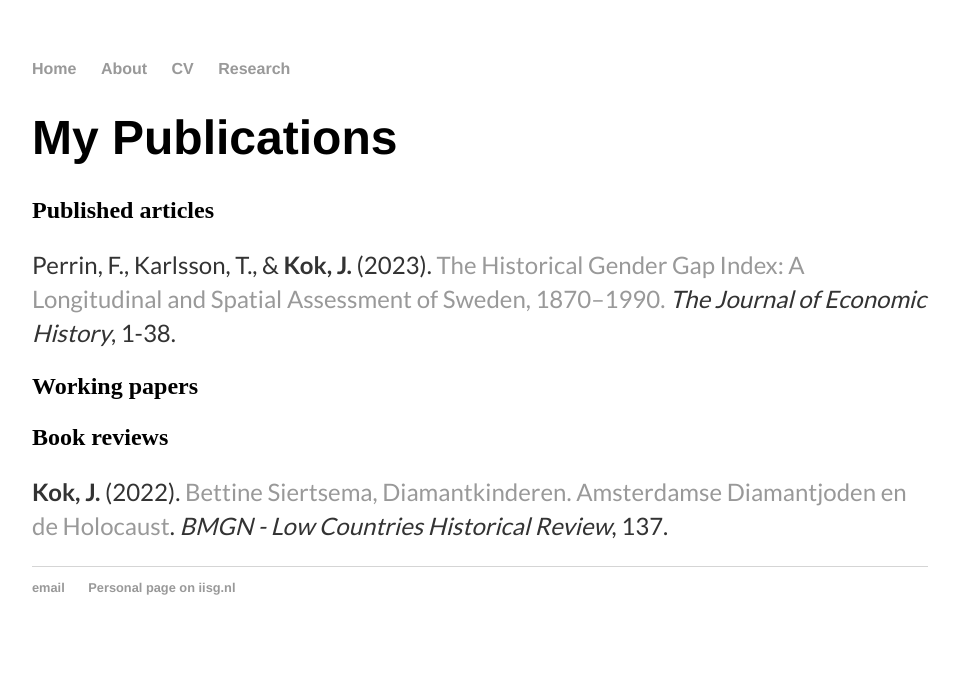
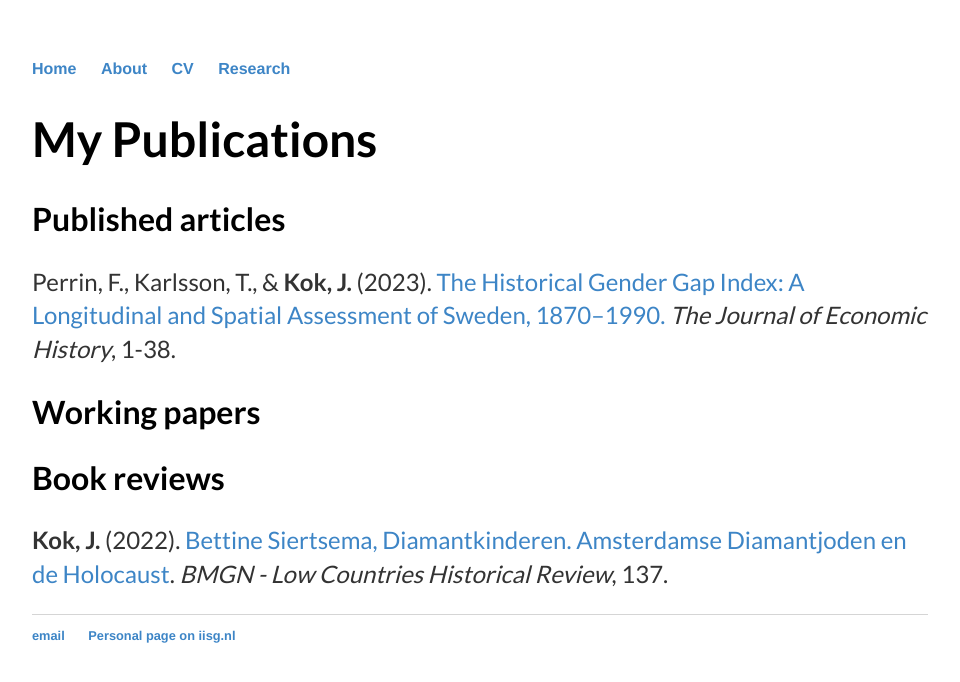
Before and after one commit to kok-joris/kok-joris.github.io, a Jekyll site: the page built from research/index.html, in a window 1280 px wide. Shown: the top 682 px of the page, without its empty margins (160-1120 px from the left). Built offline with Jekyll 4.4.1, drawn with Linux system fonts in a browser that asks for light colours; Markdown is read by kramdown in place of the engine named in the settings.

Commit message:
Update main.css

```diff
--- a/css/main.css
+++ b/css/main.css
@@ -14,14 +14,18 @@
 }
 a {
     text-decoration: none;
-    color: #999;
+    color: #3d85c6;
 }
 a:hover {
     text-decoration: underline;
 }
 h1 {
     font-size: 3em;
-    font-family:'Helvetica', 'Arial', 'Sans-Serif';
+    font-family: 'Lato', sans-serif;
+}
+h2 {
+    font-size: 2em;
+    font-family: 'Lato', sans-serif;
 }
 p {
     font-family: 'Lato', sans-serif;
```
